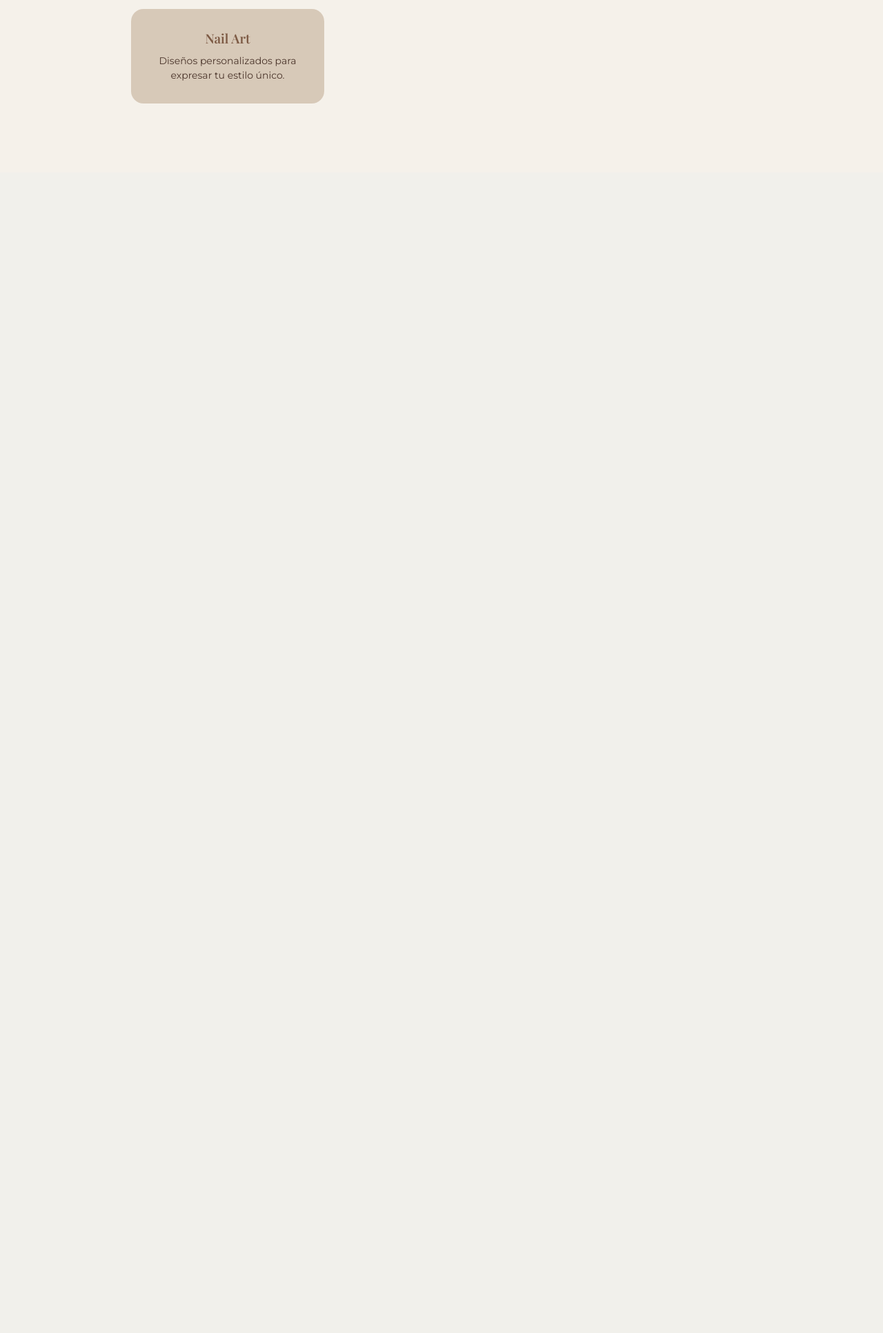
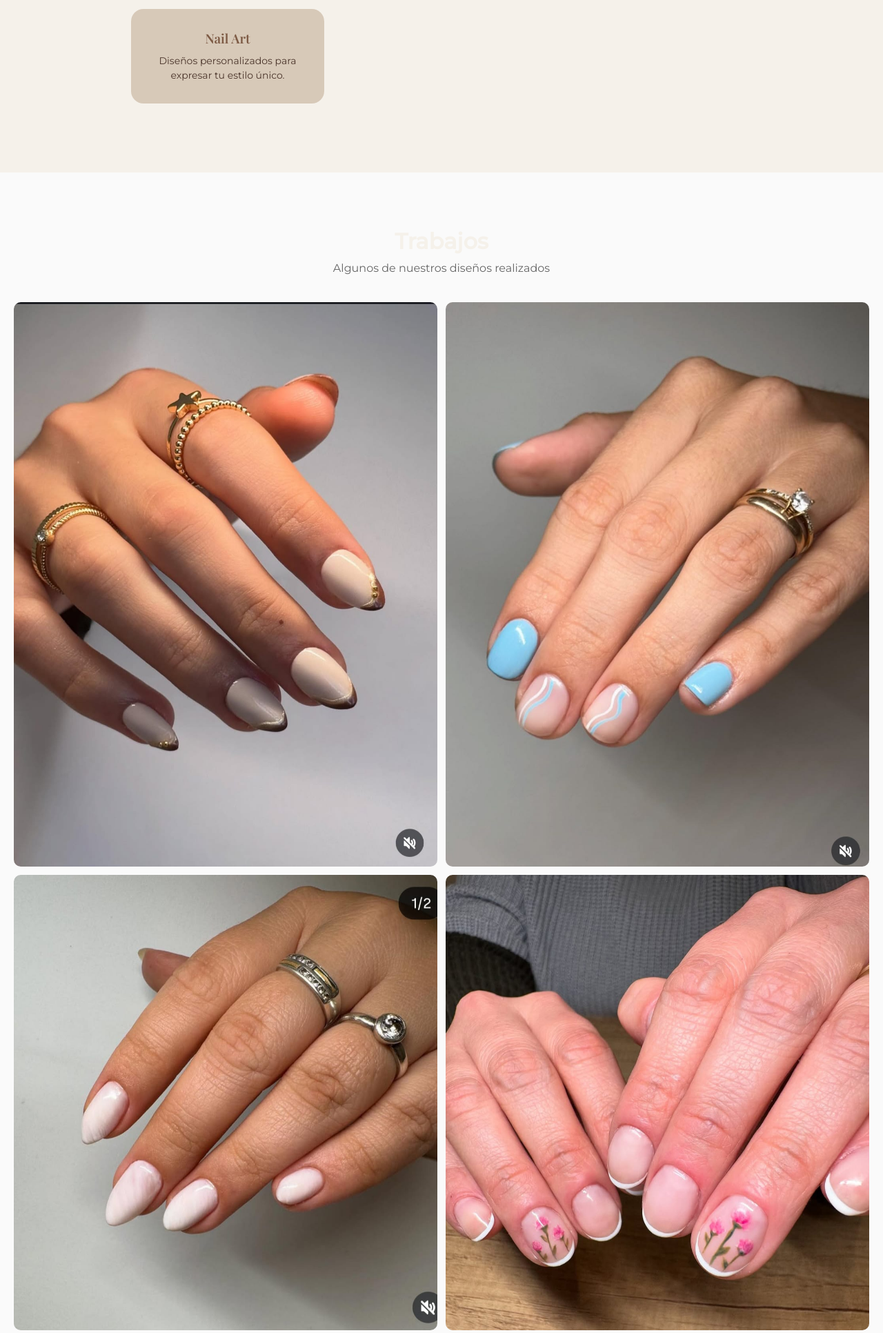
Before and after one commit to Jairo-Bargas/serena, a Flask app: page / in a window 1280 px wide. Shown: the part 1652-3584 px from the top of the page at 69% size. Before the commit the page ends 1802 px from the top, so only its background shows below. Run offline with Flask 3, Linux system fonts and the light colour scheme.

Commit message:
Estructura completa, faltan efectos y pulido

```diff
--- a/static/js/main.js
+++ b/static/js/main.js
@@ -38,3 +38,18 @@ const observer = new IntersectionObserver((entries) => {
 document.querySelectorAll(".reveal").forEach(el => {
   observer.observe(el);
 });
+
+// CALENDARIO
+
+const button = document.getElementById("open-calendar");
+const calendar = document.getElementById("calendar");
+
+if(button && calendar){
+
+button.addEventListener("click", function(){
+
+calendar.classList.toggle("active");
+
+});
+
+}
--- a/static/style.css
+++ b/static/style.css
@@ -255,6 +255,164 @@ body {
 .services-grid .service-card:nth-child(3){transition-delay:0.15s;}
 .services-grid .service-card:nth-child(4){transition-delay:0.2s;}
 
+/* ============ GALERÍA ================*/
+
+.gallery {
+  padding: 80px 20px;
+  background: #fafafa;
+  text-align: center;
+}
+
+.section-title {
+  font-size: 32px;
+  margin-bottom: 10px;
+}
+
+.section-subtitle {
+  color: #666;
+  margin-bottom: 40px;
+}
+
+.gallery-grid {
+  display: grid;
+  grid-template-columns: repeat(3, 1fr);
+  gap: 12px;
+}
+
+.gallery-item {
+  overflow: hidden;
+  border-radius: 10px;
+}
+
+.gallery-item img {
+  width: 100%;
+  height: 100%;
+  object-fit: cover;
+}
+
+.gallery-action {
+  margin-top: 40px;
+}
+
+.btn-secondary {
+  display: inline-block;
+  padding: 12px 28px;
+  border: 2px solid #000;
+  text-decoration: none;
+  color: #000;
+  border-radius: 30px;
+  transition: all .3s;
+}
+
+.btn-secondary:hover {
+  background: #000;
+  color: white;
+}
+
+/* ========= RESERVAS ========= */
+
+.booking{
+padding:100px 20px;
+text-align:center;
+background:#fff;
+}
+
+.booking button{
+margin-top:30px;
+}
+
+.calendar-wrapper{
+
+max-height:0;
+overflow:hidden;
+
+transition:max-height 0.5s ease;
+
+margin-top:40px;
+
+}
+
+.calendar-wrapper.active{
+max-height:800px;
+}
+
+.calendar-placeholder{
+
+height:600px;
+background:#f3f3f3;
+border-radius:12px;
+
+display:flex;
+align-items:center;
+justify-content:center;
+
+color:#777;
+
+}
+
+/* ========== FOOTER =========== */
+
+.footer{
+background:#111;
+color:white;
+padding:20px 10px 10px;
+}
+
+.footer-grid{
+display:grid;
+grid-template-columns:1fr 1fr;
+align-items:center;
+}
+
+.footer-brand{
+text-align:left;
+}
+
+.footer-contact{
+text-align:right;
+}
+
+
+.footer h4{
+margin-bottom:5px;
+font-size:14px;
+}
+
+.footer h3{
+  font-size: 14px;
+}
+
+.footer p{
+  font-size: 10px;
+}
+
+.footer a{
+color:white;
+text-decoration:none;
+opacity:0.8;
+}
+
+.footer a:hover{
+opacity:1;
+}
+.footer-bottom{
+text-align:center;
+margin-top:10px;
+font-size:14px;
+opacity:0.6;
+}
+
+.footer-icons i{
+font-size:24px;
+color:white;
+transition:0.3s;
+}
+
+.footer-icons i:hover{
+transform:scale(1.15);
+}
+
+
 /* ===== RESPONSIVE ===== */
 @media (min-width: 768px) {
   .hero h1 {
@@ -264,4 +422,15 @@ body {
   .hero p {
     font-size: 28px;
   }
+
+  .gallery-grid {
+    grid-template-columns: repeat(2, 1fr);
+  }
+
+
+  .footer-grid{
+  grid-template-columns:1fr;
+  text-align:center;
+  }
+
 }
--- a/templates/index.html
+++ b/templates/index.html
@@ -94,6 +94,117 @@
 
 </section>
 
+<section class="gallery">
+
+  <div class="container">
+
+    <h2 class="section-title">Trabajos</h2>
+    <p class="section-subtitle">
+      Algunos de nuestros diseños realizados
+    </p>
+
+    <div class="gallery-grid">
+
+      <div class="gallery-item">
+        <img src="/static/nails1.jpeg" loading="lazy" alt="Diseño de uñas">
+      </div>
+
+      <div class="gallery-item">
+        <img src="/static/nails2.jpeg" loading="lazy" alt="Diseño de uñas">
+      </div>
+
+      <div class="gallery-item">
+        <img src="/static/nails3.jpeg" loading="lazy" alt="Diseño de uñas">
+      </div>
+
+      <div class="gallery-item">
+        <img src="/static/nails4.jpeg" loading="lazy" alt="Diseño de uñas">
+      </div>
+
+      <div class="gallery-item">
+        <img src="/static/nails5.jpeg" loading="lazy" alt="Diseño de uñas">
+      </div>
+
+      <div class="gallery-item">
+        <img src="/static/nails6.jpeg" loading="lazy" alt="Diseño de uñas">
+      </div>
+
+    </div>
+
+    <div class="gallery-action">
+      <a href="https://instagram.com/" class="btn-secondary">
+        Ir a galería
+      </a>
+    </div>
+
+  </div>
+
+</section>
+<section class="booking">
+
+  <div class="container">
+
+    <h2 class="section-title">Reservá tu turno</h2>
+
+    <p class="section-subtitle">
+      Elegí el horario que mejor te quede desde nuestro calendario
+    </p>
+
+    <button class="btn-primary" id="open-calendar">
+      Ver disponibilidad
+    </button>
+
+    <div class="calendar-wrapper" id="calendar">
+
+      <div class="calendar-placeholder">
+        Aquí se insertará el calendario
+      </div>
+
+    </div>
+
+  </div>
+
+</section>
+
+<footer class="footer">
+
+  <div class="container footer-grid">
+
+    <div class="footer-brand">
+      <h3>Sheila Navcevich</h3>
+      <p>Diseños profesionales de uñas.</p>
+    </div>
+
+    <div class="footer-contact">
+
+      <h4>Contacto</h4>
+
+      <div class="footer-icons">
+
+        <a href="https://wa.me/+598097700366" aria-label="whatsApp">
+          <i class="fa-brands fa-whatsapp"></i>
+        </a>
+
+        <a href="https://www.instagram.com/serenanails.uy/" aria-label="Instagram">
+          <i class="fa-brands fa-instagram"></i>
+        </a>
+
+        <a href="mailto:navcevichsh@gmail.com" aria-label="Email">
+          <i class="fa-regular fa-envelope"></i>
+        </a>
+
+      </div>
+
+    </div>
+
+  </div>
+
+  <div class="footer-bottom">
+    <p>© 2026 Serena Nails</p>
+  </div>
+
+</footer>
+
 <script src="/static/js/main.js"></script>
 
 </body>
```
Also changed, not shown: static/nails1.jpeg (added), static/nails2.jpeg (added), static/nails3.jpeg (added), static/nails4.jpeg (added), static/nails5.jpeg (added), static/nails6.jpeg (added).
